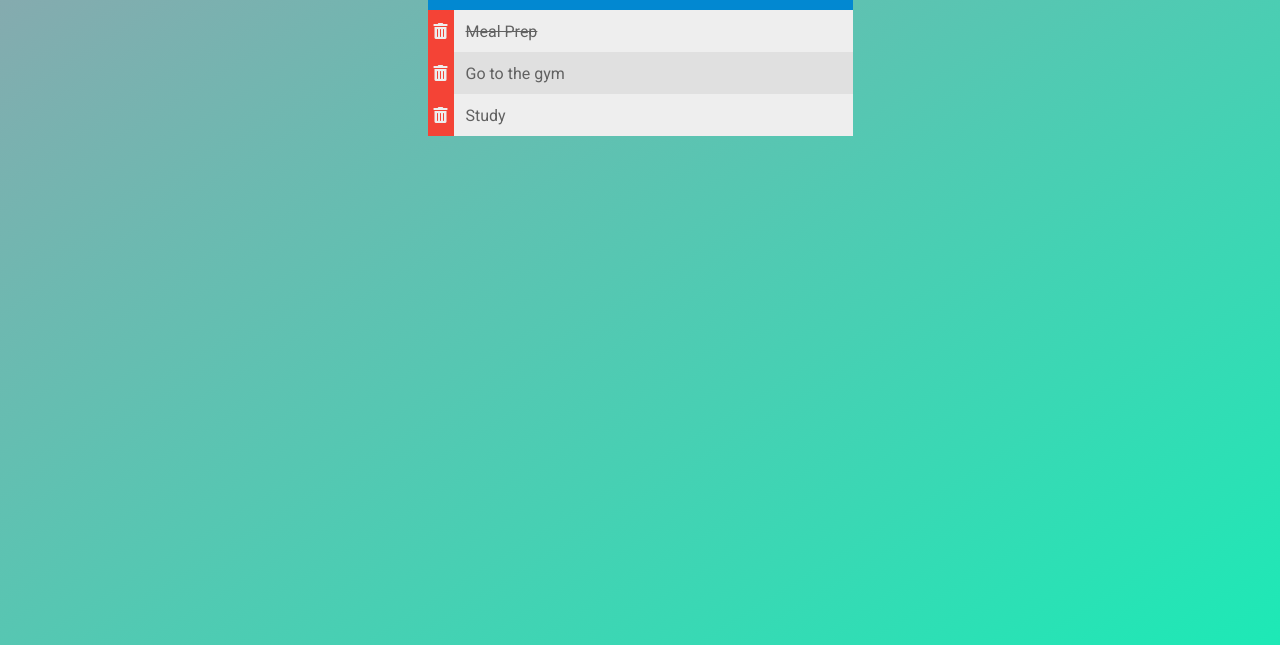
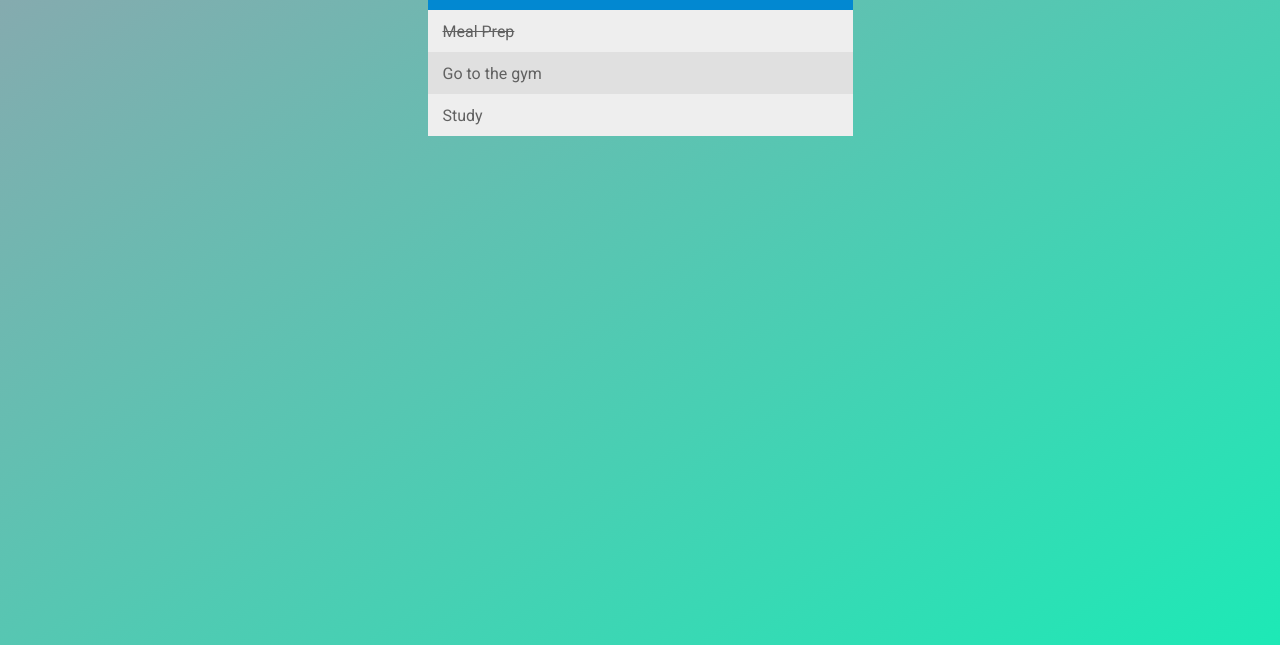
Before and after one commit to MattVastarelli/TODO-WebApp, a plain HTML site: page index.html in a window 1280 px wide. Both pictures are taken after a click on the item "Meal Prep". Shown: the part 155-800 px from the top of the page. Drawn offline with Linux system fonts and the light colour scheme.

Commit message:
hid trash, adjusted indents

```diff
--- a/assets/css/TODOs.css
+++ b/assets/css/TODOs.css
@@ -32,7 +32,7 @@ li {
 	height: 30px;
 	font-size: 12pt;
 	padding-top: 12px;
-
+	text-indent: 15px;
 }
 /* plus sign */
 h1 i {
@@ -45,13 +45,15 @@ span i {
 	/* for the trash function the trash should be hidden and on mouse over
 	of the li it shows */
 }
-span {
+.btn {
 	background-color: #f44336;
 	padding-top: 12px;
 	padding-bottom: 11px;
 	padding-left: 6px;
 	padding-right: 6px;
 	margin-right: 12px;
+	margin-left: 0px;
+
 }
 
 html {
--- a/assets/js/TODOs.js
+++ b/assets/js/TODOs.js
@@ -14,11 +14,18 @@ function colorlis () {
 //this will color all the lis in alternating colors
 colorlis();
 
-//
-$("li").on('hover', function(event) {
-	$(this).fadeIn('fast', function() {
+//this will show the trash on hover and hide on exit
+//in addtion it adjusts the text indents
+$("li").hover(function() {
+	$(this).children().fadeIn('fast', function() {
 
 	});
+	$(this).css('text-indent', '0px');
+}, function() {
+	$(this).children().fadeOut('fast', function() {
+		$(this).parent().css('text-indent', '15px');
+	});
+
 });
 
 //event listener for trash
--- a/index.html
+++ b/index.html
@@ -12,11 +12,11 @@
 
 	<div class="container" id="todolist">
 		<h1>TODO List <i class="fa fa-plus"></i></h1>
-		<input type="text" placeholder="New TODO" hidden>
+		<input type="text" placeholder="New TODO" hidden><span></span>
 		<ul>
-			<li><span><i class="fa fa-trash-alt"></i></span>Meal Prep</li>
-			<li><span><i class="fa fa-trash-alt"></i></span>Go to the gym</li>
-			<li><span><i class="fa fa-trash-alt"></i></span>Study</li>
+			<li><span hidden class="btn"><i class="fa fa-trash-alt"></i></span>Meal Prep</li>
+			<li><span hidden class="btn"><i class="fa fa-trash-alt"></i></span>Go to the gym</li>
+			<li><span hidden class="btn"><i class="fa fa-trash-alt"></i></span>Study</li>
 		</ul>
 	</div>
 
```
